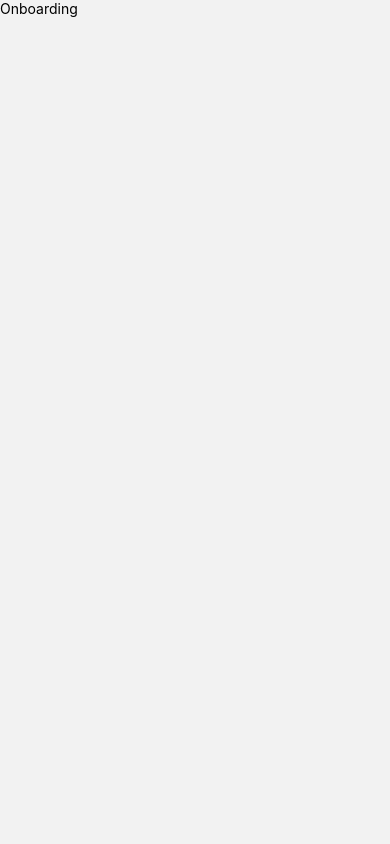
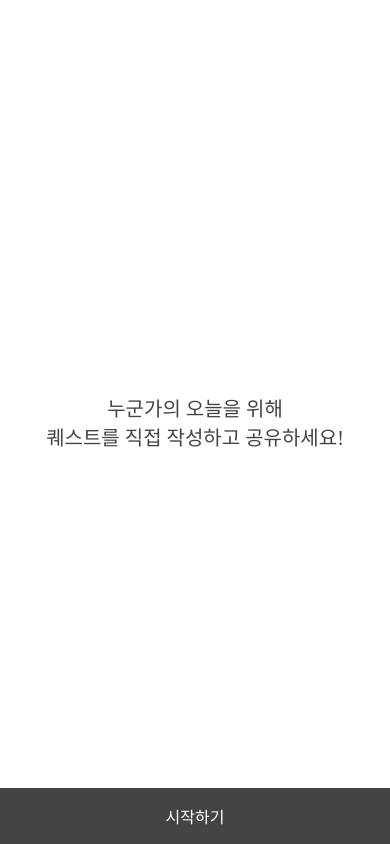
Before and after one commit to e-tae-hyeon/today-quest, a React Native app in the folder app/: screen /onboardingSecond in a window 390 px wide. Built offline with nearby package versions, Linux system fonts and the light colour scheme.

Commit message:
Feat: 추가 온보딩 두 번째 페이지
example의 경우 나중에 해당 컴포넌트 구현 이후 추가

온보딩을 끝까지 경험한 사용자의 경우, 다음 앱 실행부터 온보딩이 없도록 구현할 것

```diff
--- /dev/null
+++ b/app/src/features/onboarding/components/template/OnboardSecond/index.tsx
@@ -0,0 +1,26 @@
+import {View} from 'react-native';
+import React from 'react';
+import {BottomButton} from '@shared/components/base';
+import {useNavigation} from '@react-navigation/native';
+import {RootStackNavigationProps} from 'navigations/RootStack/types';
+import {Writing} from '../../module';
+
+function OnboardSecond() {
+  const {navigate} = useNavigation<RootStackNavigationProps>();
+
+  return (
+    <>
+      <View className="justify-center flex-1">
+        <Writing
+          contents={[
+            '누군가의 오늘을 위해',
+            '퀘스트를 직접 작성하고 공유하세요!',
+          ]}
+        />
+      </View>
+      <BottomButton label="시작하기" onPress={() => navigate('auth')} />
+    </>
+  );
+}
+
+export default OnboardSecond;
--- a/app/src/features/onboarding/components/template/index.ts
+++ b/app/src/features/onboarding/components/template/index.ts
@@ -1 +1,2 @@
 export {default as OnboardFirst} from './OnboardFirst';
+export {default as OnboardSecond} from './OnboardSecond';
--- a/app/src/navigations/RootStack/index.tsx
+++ b/app/src/navigations/RootStack/index.tsx
@@ -2,6 +2,7 @@ import React from 'react';
 import {createNativeStackNavigator} from '@react-navigation/native-stack';
 import OnboardingFirstScreen from 'screens/onboarding/first';
 import OnboardingSecondScreen from 'screens/onboarding/second';
+import AuthScreen from 'screens/auth';
 import {RootStackParamList} from './types';
 
 const Stack = createNativeStackNavigator<RootStackParamList>();
@@ -19,6 +20,9 @@ function RootStack() {
           component={OnboardingSecondScreen}
         />
       </Stack.Group>
+      <Stack.Group>
+        <Stack.Screen name="auth" component={AuthScreen} />
+      </Stack.Group>
     </Stack.Navigator>
   );
 }
--- a/app/src/navigations/RootStack/types.ts
+++ b/app/src/navigations/RootStack/types.ts
@@ -3,6 +3,7 @@ import {NativeStackNavigationProp} from '@react-navigation/native-stack';
 export type RootStackParamList = {
   onboardingFrist: undefined;
   onboardingSecond: undefined;
+  auth: undefined;
 };
 
 export type RootStackNavigationProps =
--- a/app/src/screens/Onboarding/second.tsx
+++ b/app/src/screens/Onboarding/second.tsx
@@ -1,11 +1,12 @@
-import {View, Text} from 'react-native';
 import React from 'react';
+import {Layout} from '@shared/components/base';
+import {OnboardSecond} from 'features/onboarding/components/template';
 
 function OnboardingSecondScreen() {
   return (
-    <View>
-      <Text>Onboarding</Text>
-    </View>
+    <Layout>
+      <OnboardSecond />
+    </Layout>
   );
 }
 
--- /dev/null
+++ b/app/src/screens/auth/index.tsx
@@ -0,0 +1,12 @@
+import {View, Text} from 'react-native';
+import React from 'react';
+
+function AuthScreen() {
+  return (
+    <View>
+      <Text>AuthScreen</Text>
+    </View>
+  );
+}
+
+export default AuthScreen;
```
